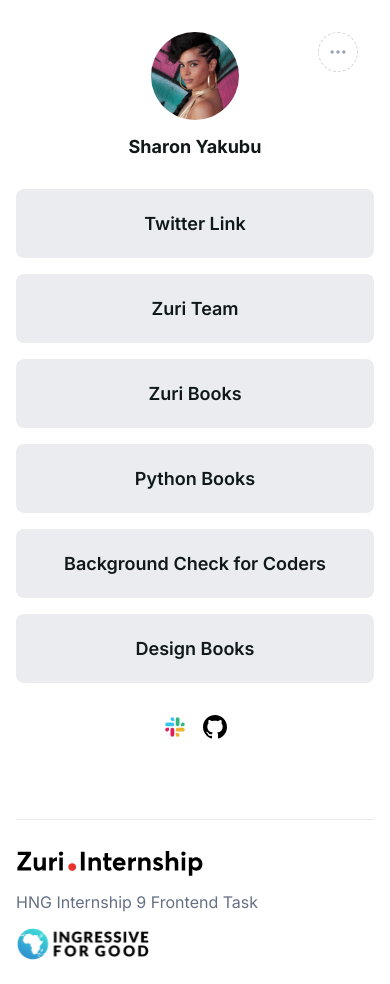
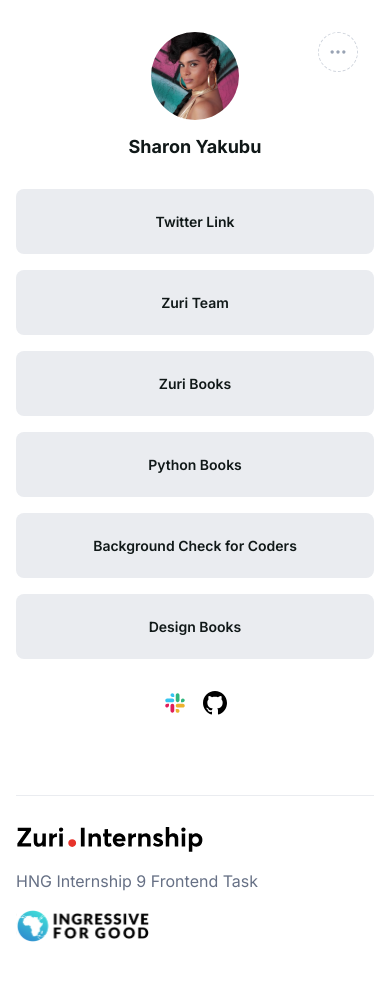
Before and after one commit to siafromspace/Linktree-Clone-Application, a React (Create React App) app: page / in a window 390 px wide. Built offline with nearby package versions, Linux system fonts and the light colour scheme.

Commit message:
Update index.css

```diff
--- a/src/index.css
+++ b/src/index.css
@@ -159,10 +159,13 @@
   .desktop__menu {
     display: none;
   }
+  .link__tree .link {
+    font-size: 14px;
+  }
   footer {
     flex-direction: column;
     align-items: flex-start;
     justify-content: flex-start;
-    gap: 1rem;
+    gap: 1.2rem;
   }
 }
```
